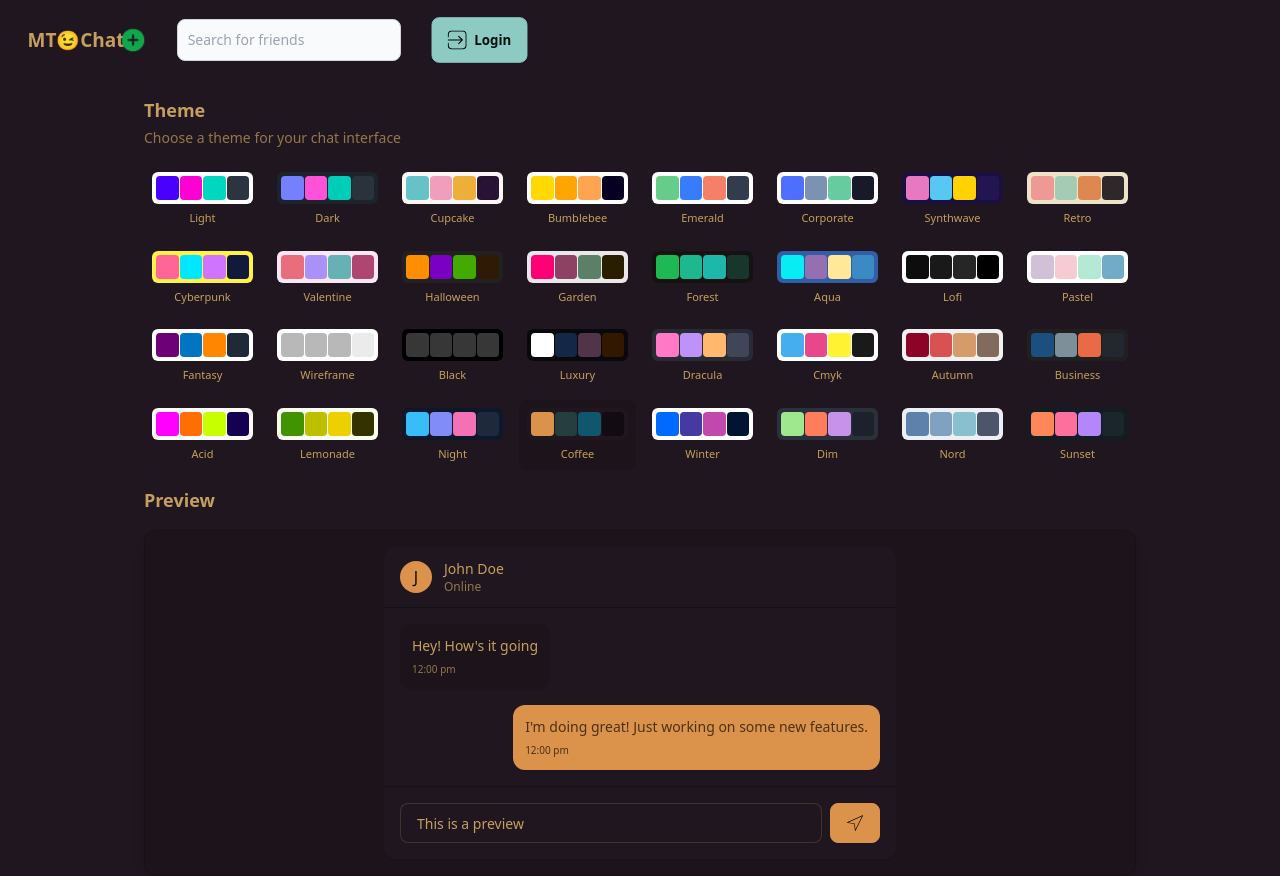
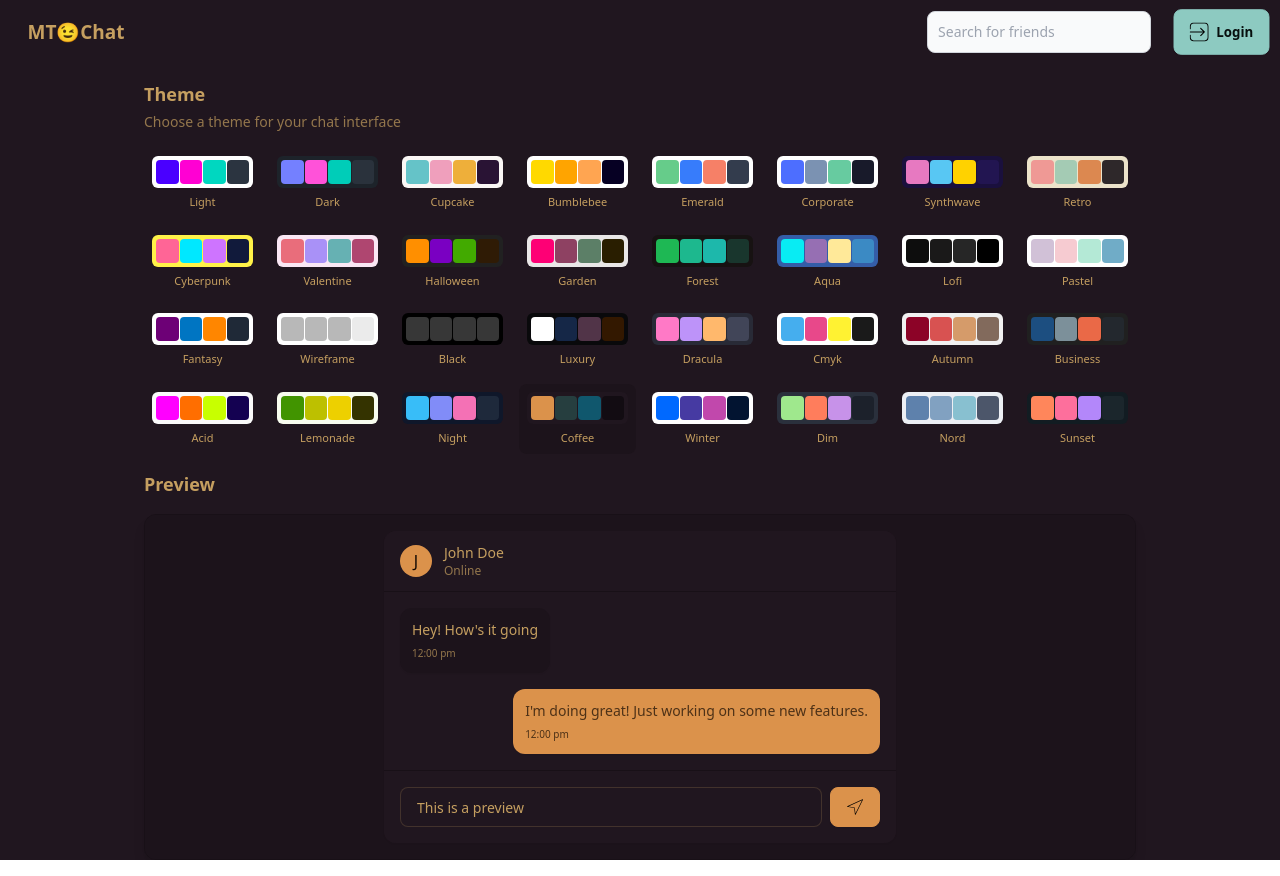
Before and after one commit to Tushar-bansall/Realtime-Chat-App, a React (Vite) app in the folder frontend/: page /settings in a window 1280 px wide. Built offline with nearby package versions, Linux system fonts and the light colour scheme; no server answers.

Commit message:
Bottom nav fixed

```diff
--- a/frontend/src/components/Navbar.jsx
+++ b/frontend/src/components/Navbar.jsx
@@ -7,7 +7,7 @@ const navbarbutton = () => {
   const currentURL = location.pathname; // Get the current path
 
   return (
-    <div className="navbar bg-base-100 bg-transparent">
+    <div className="bg-base-100 bg-transparent">
       {currentURL === '/settings' ? (
         // If the current URL is /settings, show the Login button
         <Link to="/login" className="btn btn-md btn-info">
@@ -63,6 +63,7 @@ const Navbar = () => {
           <Link to="/" className="btn btn-ghost btn-md text-xl">MT😉Chat</Link>
         </div>
         {authUser &&
+          <div>
           <button className="btn btn-xs sm:btn-md btn-ghost btn-circle">
             <div className="indicator">
               <svg
@@ -79,12 +80,13 @@ const Navbar = () => {
               </svg>
               <span className="badge badge-xs indicator-item badge-info">3</span>
             </div>
-          </button>}
+          </button>
           <button className="btn btn-ghost btn-circle btn-md " >
             <svg xmlns="http://www.w3.org/2000/svg" className='w-6 h-6' shape-rendering="geometricPrecision" text-rendering="geometricPrecision" image-rendering="optimizeQuality" fill-rule="evenodd" clip-rule="evenodd" viewBox="0 0 512 512"><path fill="#10A64A" d="M256 0c141.387 0 256 114.614 256 256 0 141.387-114.613 256-256 256C114.614 512 0 397.387 0 256 0 114.614 114.614 0 256 0zm122.257 255.999v.004c0 12.532-10.321 22.794-22.79 22.794h-76.671v79.628c0 12.531-10.266 22.79-22.794 22.79h-.004c-12.531 0-22.793-10.324-22.793-22.79v-79.628h-76.668c-12.469 0-22.794-10.316-22.794-22.794v-.004c0-12.478 10.257-22.793 22.794-22.793h76.668V153.58c0-12.466 10.319-22.793 22.793-22.793h.004c12.475 0 22.794 10.258 22.794 22.793v79.626h76.671c12.533 0 22.79 10.267 22.79 22.793z"/></svg>
           </button>
-
-          <form class="flex items-center max-w-[calc(60vw)] ">
+          </div>
+        }
+          <form class=" max-w-[calc(60vw)] ">
               <div class="relative">
                   <input type="text" class="bg-gray-50 border border-gray-300 text-gray-900 text-sm rounded-lg focus:ring-blue-500 focus:border-blue-500 block sm:ps-10 p-0.5 sm:p-1.5 md:p-2.5  dark:bg-gray-700 dark:border-gray-600 dark:placeholder-gray-400 dark:text-white dark:focus:ring-blue-500 dark:focus:border-blue-500" placeholder="Search for friends" />
               </div>
```
Also changed, not shown: frontend/src/components/bottomNavbar.jsx (+2 -2 lines).
